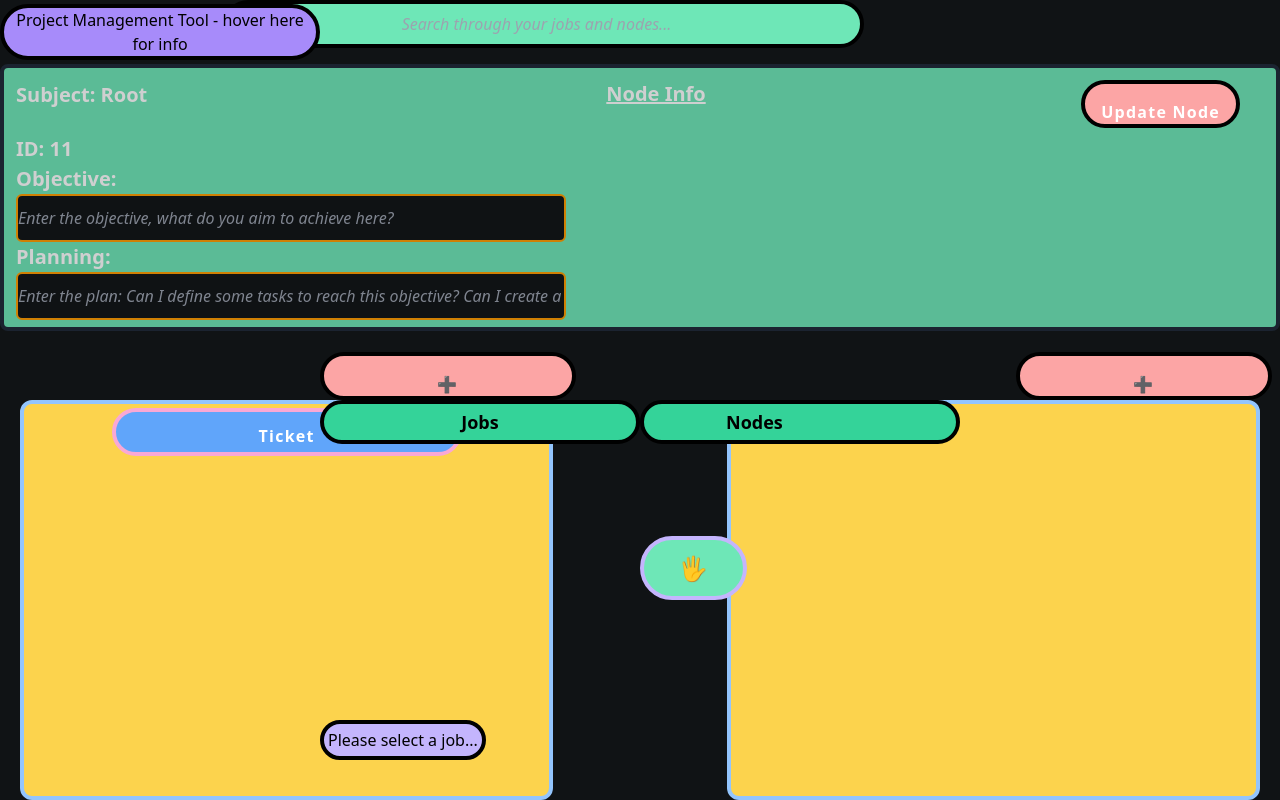
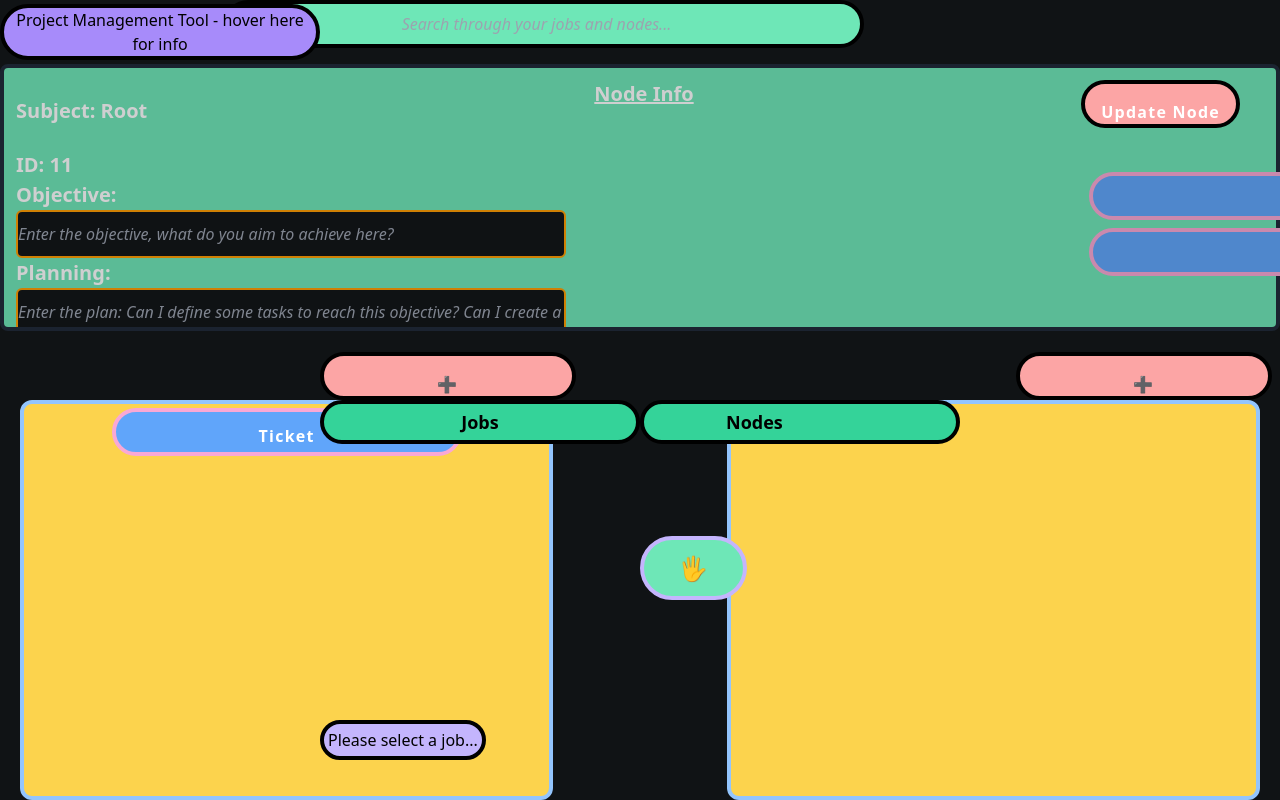
Before and after one commit to georgedobric/2023-React-JS-Project-Management-App, a React (Create React App) app: page / in a window 1280 px wide. Built offline with nearby package versions, Linux system fonts and the light colour scheme.

Commit message:
Ancestral hierarchy display logic.

```diff
--- a/src/components/Node.js
+++ b/src/components/Node.js
@@ -69,6 +69,8 @@ function Node(props) {
   //Store the user's selected node by passing in the nodeID.
   const handleNodeSelect = (id) => {
     props.NodeSelector(id);
+    // nodeInfoHierarchyDisplay(props.SelectedNode);
+    nodeInfoHierarchyDisplay();
   };
 
   //Input Handlers:
@@ -229,14 +231,83 @@ function Node(props) {
     "========The current Hierarcy is:" + props.Hierarchy + "========"
   );
 
+  //display the node hierarchy in node info
+  //Filter through the user-selected job, storing elements that are parents of the user-selected node, including the selected node. Used for the nodeID display.
+  const displayedAncestors = props.SelectedNode !== undefined ? [props.jobs[props.SelectedJob].tree[0]] : [props.jobs[0].tree[0]];
+  // let ancestorID = displayedAncestors !== undefined ? displayedAncestors.nodeID : [1,1];
+  let ancestorID = foundObject !== undefined && foundObject.hierarchy.length >= 2 ? [...foundObject.hierarchy] : [1,1];
+
+  const nodeInfoHierarchyDisplay = () => {
+    if (ancestorID.length >= 2){
+    for (let i = 0; i < ancestorID.length; i++) {
+      displayedAncestors.push(props.jobs[props.SelectedJob].tree.find(
+        (obj) => obj.nodeID.join("") === ancestorID.join("")
+      ));
+      ancestorID.pop();
+    }
+  }
+  }
+  // nodeInfoHierarchyDisplay(props.SelectedNode);
+  nodeInfoHierarchyDisplay();
+
+  // function nodeInfoHierarchyDisplay(nodeID) {
+  //   ancestorID.pop();
+  //   const parent = props.jobs[props.SelectedJob].tree[ancestorID];
+  //   displayedAncestors.push(parent);
+  //   return function () {
+  //     return nodeID.slice();
+  //   };
+  // }
+
+  // const myArray = [1, 2, 3, 4, 5];
+  // const removeLast = sliceAndRemoveLast(myArray);
+
+  // console.log(myArray); // This will log [1, 2, 3, 4, 5], preserving the original state.
+
+  // const newArray = removeLast();
+  // console.log(newArray); // This will log [1, 2, 3, 4], as it's the result of calling the returned function.
+
+
   return (
     <div>
       <div class="h-full">
-        <div class=" z-50 opacity-80 bg-grey-300 fixed w-full h-1/3 mx-auto border-4 bg-green-300 border-gray-800 p-3 top-16 right-0 rounded-lg overflow-auto">
-          <div class="text-xl text-white font-bold fixed top-20 text-center w-full underline">
+        <div class=" z-50 grid grid-cols-2 grid-auto-rows gap-4 opacity-80 bg-grey-300 fixed w-full h-1/3 mx-auto border-4 bg-green-300 border-gray-800 p-3 top-16 right-0 rounded-lg overflow-auto">
+          <div class="text-xl text-white font-bold fixed top-20 text-center w-full underline row-start-1">
             Node Info
           </div>
-          <div class="z-0">
+          <div class="row-start-2 col-start-2 fixed w-full text-right text-white text-lg p-11 font-serif font-bold">
+          <div>Selected Node Hierarchy</div>
+
+          {foundObject.nodeID.length >= 2 && displayedAncestors.map((obj) => (
+              <motion.button
+                whileHover={{ scale: 1.1 }}
+                whileTap={{ scale: 0.9 }}
+                // key={obj.id}
+                className="text-white text-center h-min whitespace-nowrap bg-blue-400 border-4 border-pink-300 p-3 rounded-full w-2/3 mx-auto mb-2 top-1  relative"
+                // onMouseEnter={() => {
+                //   handleMouseEnter(obj.nodeID);
+                // }}
+                // onMouseLeave={() => {
+                //   handleMouseLeave();
+                // }}
+                // onClick={() => {
+                //   handleNodeSelect(obj.nodeID);
+                // }}
+                // onWheel={() => {
+                //   handleHierarchyShift(
+                //     Preview,
+                //     ScrollingUp,
+                //     PreviewID,
+                //     ScrollingDown
+                //   );
+                // }}
+              >
+                {obj.subject}
+              </motion.button>
+              ))}
+            </div>
+
+          <div class="z-0 row-start-2 col-start-1">
             <div className="textSubHeader">Subject: {foundObject.subject}</div>
             <br />
             <div className="textSubHeader">ID: {foundObject.nodeID}</div>
@@ -285,6 +356,9 @@ function Node(props) {
               className="nodeInfoInput"
               placeholder="Enter possible risks: Are there any potential risks that I can foresee at this point in time?"
             />
+          </div>
+          <div class="row-start-4 col-start-2">
+          <div className="textSubHeader">Selected Node Hierarchy</div>
           </div>
         </div>
 
```
